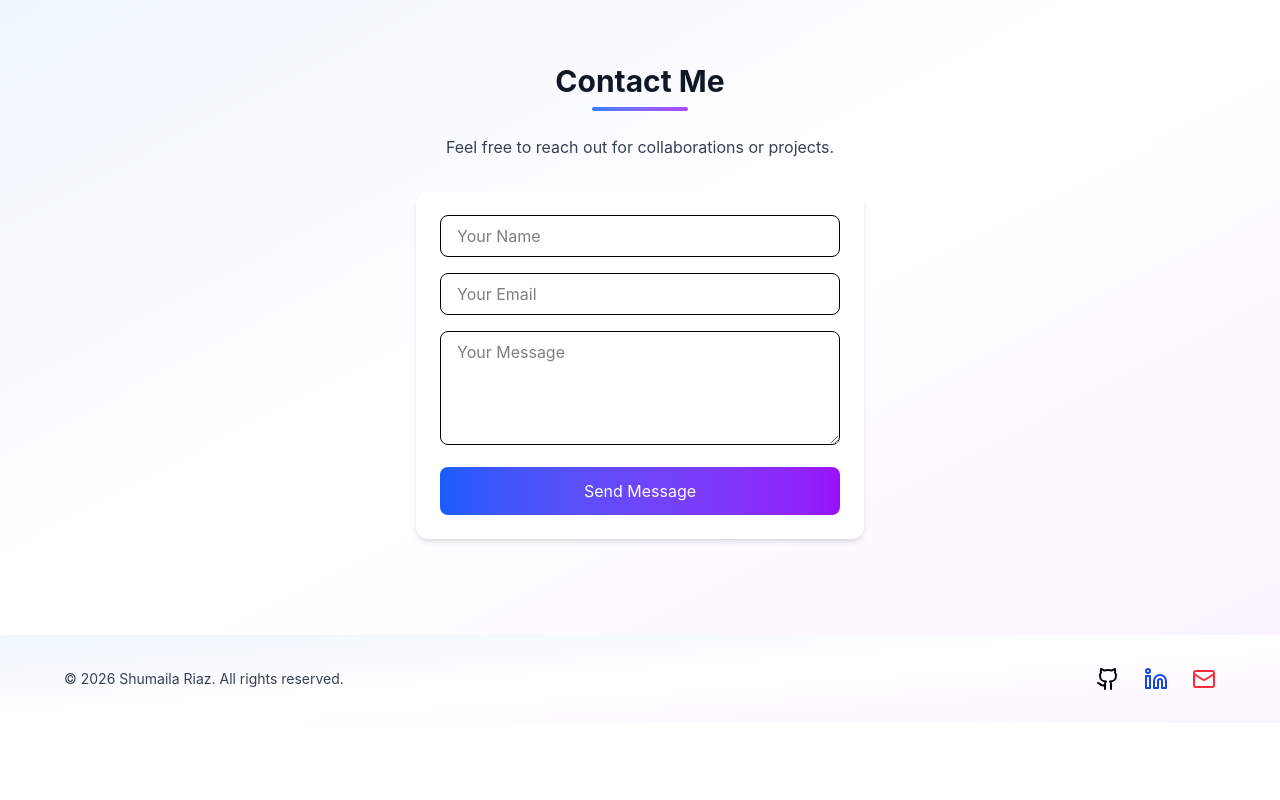
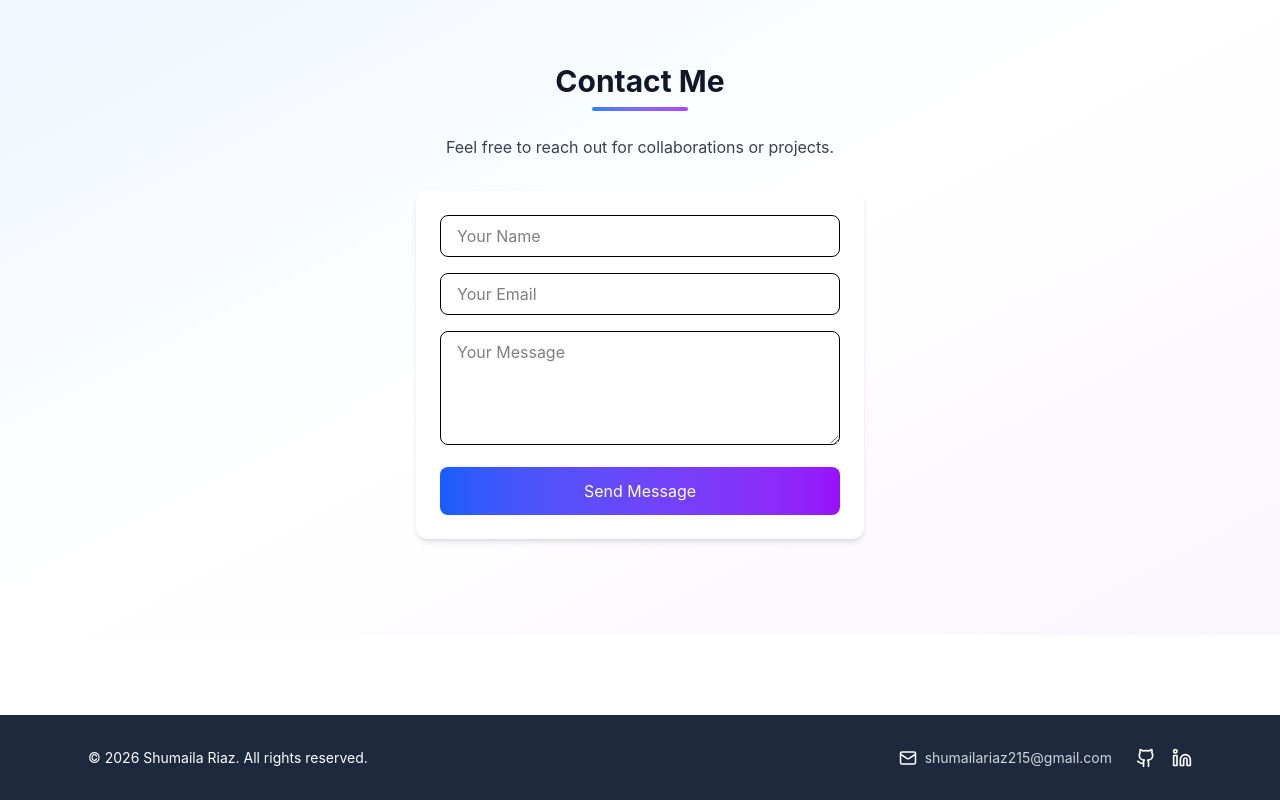
Before and after one commit to shumaila1421/Portfolio--Next.js, a Next.js app: page / in a window 1280 px wide. Shown: the part 2777-3577 px from the top of the page. Before the commit the page ends 3500 px from the top, so only its background shows below. Built offline with nearby package versions, Linux system fonts and the light colour scheme.

Commit message:
footer updated

```diff
--- a/app/components/footer.tsx
+++ b/app/components/footer.tsx
@@ -1,41 +1,38 @@
 "use client";
 
-import React from "react";
 import { Github, Linkedin, Mail } from "lucide-react";
 
 export default function Footer() {
   return (
-    <footer className="bg-linear-to-br from-blue-50 via-white to-purple-50 py-8 px-6">
-      <div className="max-w-6xl mx-auto flex flex-col md:flex-row items-center justify-between">
-        {/* Copyright */}
-        <p className="text-gray-700 text-sm mb-4 md:mb-0">
-          &copy; {new Date().getFullYear()} Shumaila Riaz. All rights reserved.
-        </p>
+    <footer className="border-t border-slate-800 mt-20 bg-slate-800">
+      <div className="max-w-6xl mx-auto px-6 py-8 flex flex-col md:flex-row items-center justify-between gap-4 text-white text-sm">
+        <p>© {new Date().getFullYear()} Shumaila Riaz. All rights reserved.</p>
 
-        {/* Social Links */}
-        <div className="flex gap-6 text-2xl md:text-xl">
+        <div className="flex items-center gap-6">
+          <div className="flex items-center gap-2">
+            <Mail size={18} />
+            <span className="text-gray-300">shumailariaz215@gmail.com</span>
+          </div>
+
+          <div className="flex items-center gap-4">
             <a
               href="https://github.com/shumaila1421"
               target="_blank"
               rel="noreferrer"
-            className="hover:text-black hover:scale-110 transition-all duration-300"
+              className="hover:text-green-400 transition-colors"
             >
-            <Github />
+              <Github size={20} />
             </a>
+
             <a
               href="https://www.linkedin.com/in/shumaila-riaz-56ab30354/"
               target="_blank"
               rel="noreferrer"
-            className="text-blue-700 hover:text-blue-800 hover:scale-110 transition-all duration-300"
+              className="hover:text-green-400 transition-colors"
             >
-            <Linkedin />
+              <Linkedin size={20} />
             </a>
-          <a
-            href="mailto:shumailariaz215@gmail.com"
-            className="text-red-500 hover:text-red-600 hover:scale-110 transition-all duration-300"
-          >
-            <Mail />
-          </a>
+          </div>
         </div>
       </div>
     </footer>
```
Lines whose indentation alone changed are shown as unchanged.
